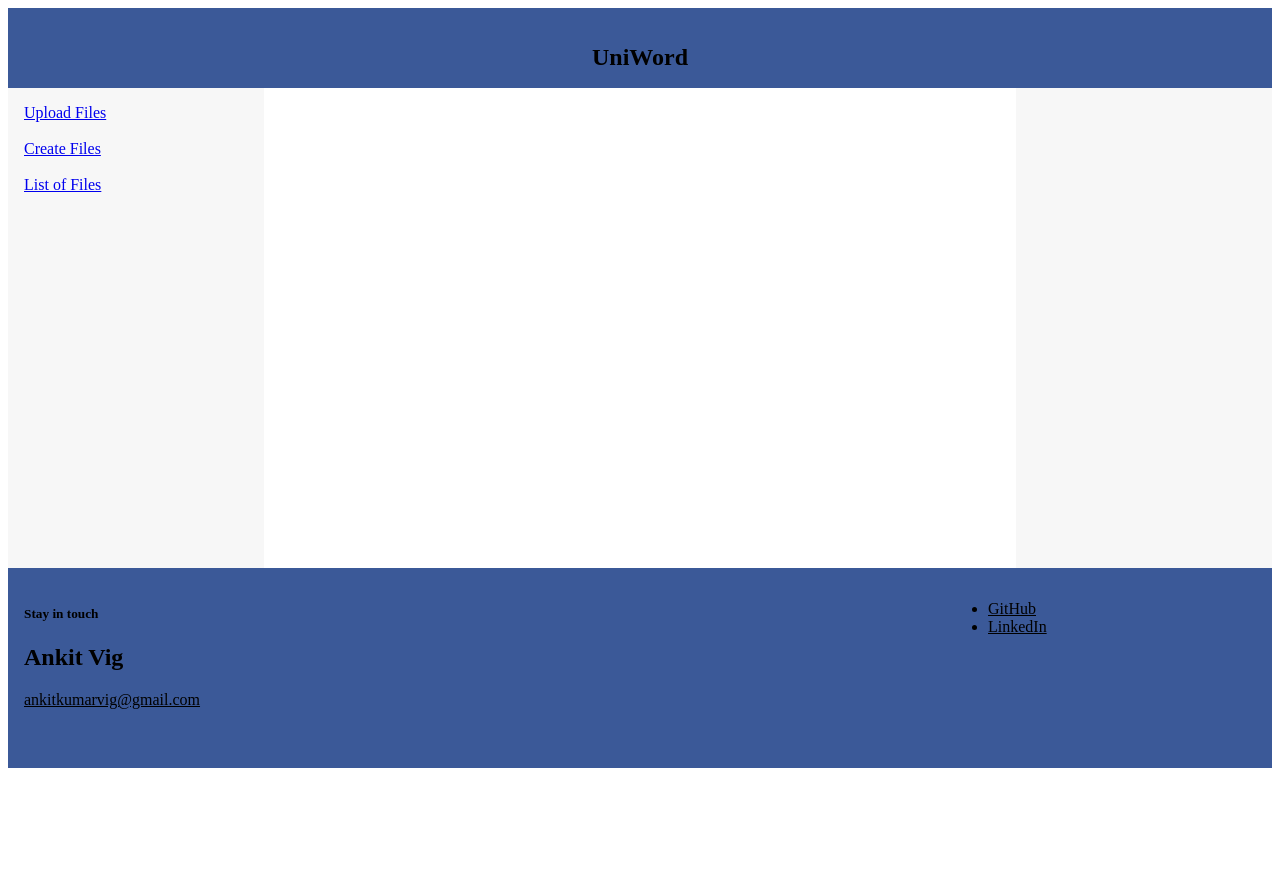
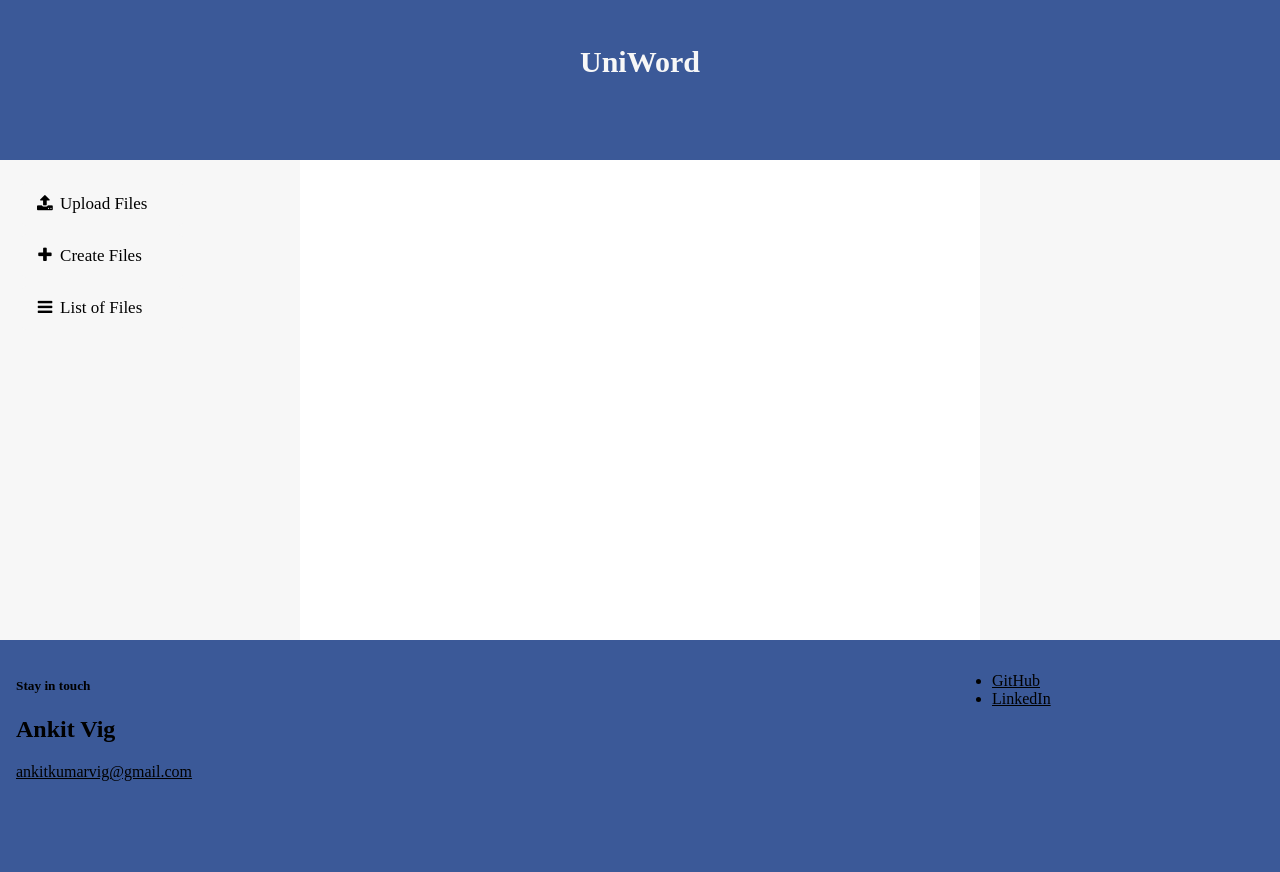
Before and after one commit to AnkitVig/Uniword, a PHP site: page /web/index.html in a window 1280 px wide. Before the commit the page ends 768 px from the top, so only its background shows below. Run offline with PHP 8.4, Linux system fonts and the light colour scheme; some libraries are stand-ins or nearby versions.

Commit message:
final revision

```diff
--- a/composer.json
+++ b/composer.json
@@ -9,7 +9,6 @@
         "phpoffice/phpword": "^0.17.0",
         "phpoffice/phpspreadsheet": "^1.14",
         "ext-pdo": "*"
-
     },
     "autoload" : {
     	"psr-4": {
--- a/sass/design.scss
+++ b/sass/design.scss
@@ -1,7 +1,13 @@
+html, body {
+  width: 100%;
+  height: 100%;
+}
+body {
+  margin: 0;
+  padding: 0;
+  font-family: "Sofia";
+}
 
-  * {
-   box-sizing: border-box;
-  }
   .flexbox-container {
     margin: 0;
   }
@@ -15,6 +21,9 @@
   }
   .LP,
   .RP{
+    font-family: "Sofia";
+    font-size: 22px;
+   // font-family: 'Source Sans Pro', sans-serif;
     display: flex;
     flex: 0 0 20vw;
     background: #f7f7f7;
@@ -27,7 +36,9 @@
   }
   .header {
     background:   #3b5998;
-    height: 10vh;
+    height: 15vh;
+    font-size: 20px;
+    color: #f7f7f7;
   }
   .footer {
     background:   #3b5998;
@@ -88,8 +99,38 @@
     width:75%;
     overflow:hidden;
   }
-  .profile{
-    float:left;
-    width:25%;
-    overflow:hidden;
+  .profile {
+    float: left;
+    width: 25%;
+    overflow: hidden;
   }
+.LP{
+  width: 100%;
+  background-color: #f7f7f7;
+  overflow: auto;
+}
+.buttons {
+  background-color: #f7f7f7;
+  color: white;
+  padding: 10px 50px;
+  border: none;
+  border-radius: 4px;
+  cursor: pointer;
+  text-decoration: none;
+}
+
+.LP a{
+  float: left;
+  width: 100%;
+  padding: 12px;
+  color: black;
+  text-decoration: none;
+  font-size: 17px;
+}
+
+
+/* Change color on hover */
+.LP a:hover {
+  background-color: #3b5998;
+  color: white;
+}
--- a/web/dist/design.css
+++ b/web/dist/design.css
@@ -1,9 +1,13 @@
-*{box-sizing:border-box}.flexbox-container{margin:0}.middle{display:flex;min-height:calc(100vh - 40vh)}
-.MP,.div1{display:flex;flex:1}.LP,.RP{display:flex;flex:0 0 20vw;background:#f7f7f7}
-.LP{order:-1}.header,.footer,.MP,.LP,.RP{padding:1em}.header{background:#3b5998;height:10vh}
+html,body{width:100%;height:100%}body{margin:0;padding:0;font-family:"Sofia"}
+.flexbox-container{margin:0}.middle{display:flex;min-height:calc(100vh - 40vh)}
+.MP,.div1{display:flex;flex:1}.LP,.RP{font-family:"Sofia";font-size:22px;display:flex;flex:0 0 20vw;background:#f7f7f7}
+.LP{order:-1}.header,.footer,.MP,.LP,.RP{padding:1em}.header{background:#3b5998;height:15vh;font-size:20px;color:#f7f7f7}
 .footer{background:#3b5998;height:25vh}.divs{display:none}td{border-collapse:collapse;width:90%}
 table,th,td{text-align:left}.btn-primary{width:90px}.alertMsg{display:flex;justify-content:center;text-align:center;background:indianred}
 .okMsg{display:flex;justify-content:center;text-align:center;background:darkseagreen}
 object{height:400px;width:100%}input[type=text],select,textarea{width:100%;padding:12px;border:1px solid #ccc;border-radius:4px;box-sizing:border-box;resize:vertical}
 label{padding:12px 12px 12px 0;display:inline-block}.footer{margin:0}.name{float:left;width:75%;overflow:hidden}
-.profile{float:left;width:25%;overflow:hidden}
+.profile{float:left;width:25%;overflow:hidden}.LP{width:100%;background-color:#f7f7f7;overflow:auto}
+.buttons{background-color:#f7f7f7;color:white;padding:10px 50px;border:0;border-radius:4px;cursor:pointer;text-decoration:none}
+.LP a{float:left;width:100%;padding:12px;color:black;text-decoration:none;font-size:17px}
+.LP a:hover{background-color:#3b5998;color:white}
--- a/web/index.html
+++ b/web/index.html
@@ -5,6 +5,8 @@
     <title>Load Documents in Browser using PHPSpreadsheet and PHPWord</title>
     <meta name="viewport" content="width=device-width, initial-scale=1.0">
     <script src="https://ajax.googleapis.com/ajax/libs/jquery/3.2.1/jquery.min.js"></script>
+    <link rel="stylesheet" href="https://cdnjs.cloudflare.com/ajax/libs/font-awesome/4.7.0/css/font-awesome.min.css">
+    <link href="https://fonts.googleapis.com/css?family=Source+Sans+Pro&display=swap" rel="stylesheet">
     <script src="index.js"></script>
 </head>
 <body>
@@ -24,7 +26,6 @@
                                     <label>Select File</label>
                                     <input type="file" id ="filename" name="filename" />
                                   <input type="submit" name="load" id="btn"   class="btn-primary" />
-
 
                         </form>
                     </div>
@@ -57,25 +58,37 @@
             </div>
             <div class='div3 divs'>
                 <h1>List of Files </h1>
-                <div id="displayList"></div>
+
+
+
+                        <select id ="fileSelectList"></select> <br>
+
+
+
+               <br><br> <div  id="displayFile">
+                </div>
+
             </div>
         </div>
   	  	<div class="LP">
       <div class='leftNav'>
 
-          <a  href='#' class='b1 buttons' data-target='.div1'>Upload Files</a>
+          <a  href='#' class='b1 buttons' data-target='.div1'><i class="fa fa-fw fa-upload"></i>  Upload Files</a>
+          </br> </br>
+          <a  href='#' class='b2 buttons' data-target='.div2'> <i class="fa fa-fw fa-plus"></i>  Create Files</a>
+          </br> </br>
+          <a  href='#' class='b3 buttons' data-target='.div3' method = "GET" id ="fileList">
+              <i class="fa fa-fw fa-bars"></i>  List of Files</a>
           </br> </br>
 
-          <a  href='#' class='b2 buttons' data-target='.div2'>Create Files</a>
-          </br> </br>
-          <a  href='#' class='b3 buttons' data-target='.div3' method = "GET" id ="fileList">List of Files</a>
-          </br> </br>
-          </div>
+      </div>
         </div>
       <div class = "RP"></div>
+        </div>
 
 
-  </div>
+
+
   <div class = "footer">
     <div class = "name">
       <h5 style="color: black;">Stay in touch</h5>
@@ -88,7 +101,6 @@
                   <li><a style="color: black;" href="https://www.linkedin.com/in/ankitkumarvig/" target="_blank" style="color: #0e76a8">LinkedIn</a></li>
               </ul>
           </div>
-
   </div>
 </div>
 </body>
```
Also changed, not shown: css/design.css (+40 -3 lines), src/Module/DisplayFileList.php (+41 -15 lines), web/index.js (+33 -5 lines), web/router.php (+6 -1 lines).
